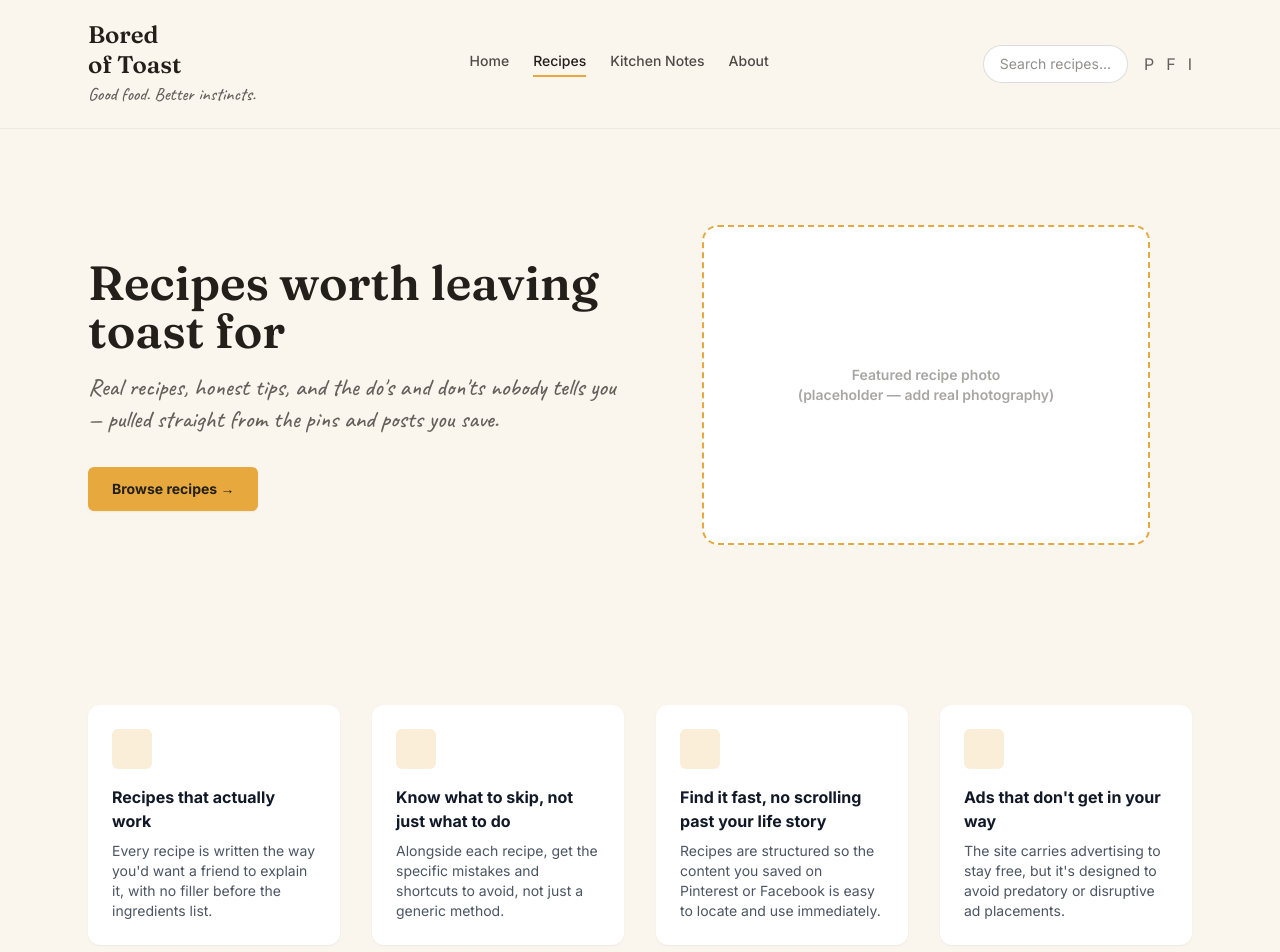
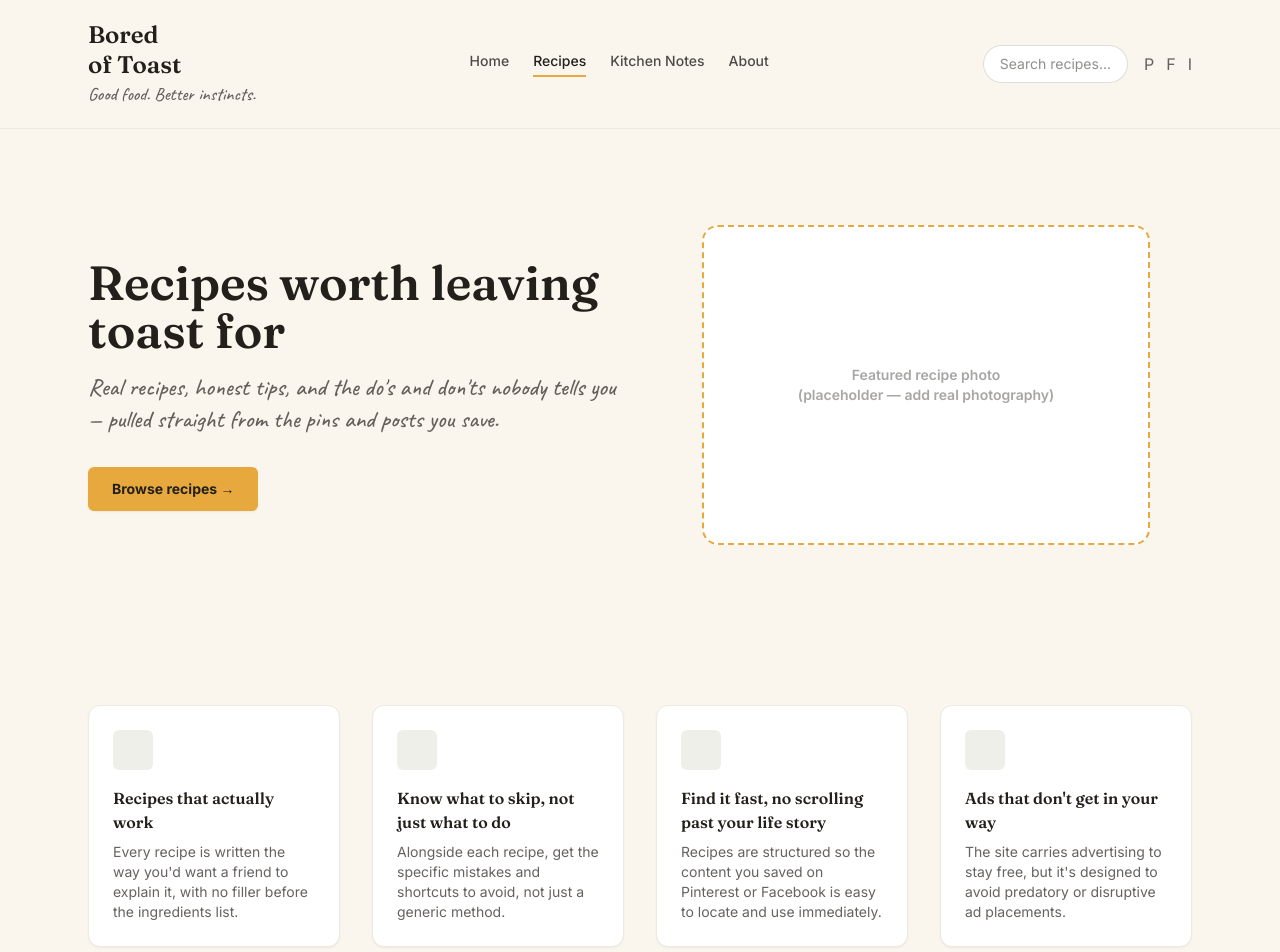
Before and after one commit to MatheusFerreira2004/bored-of-toast, a Next.js app: page / in a window 1280 px wide. Shown: the top 952 px of the page. Built offline with nearby package versions, Linux system fonts and the light colour scheme.

Commit message:
style: update value props section to cream/ink/sage palette and serif headings

```diff
--- a/components/ValueProps.tsx
+++ b/components/ValueProps.tsx
@@ -1,5 +1,6 @@
 // Content pillars (recipes; do/don't tips) are Supplied. Specific phrasing below
 // is Proposed and should be validated once real reader feedback is available.
+// Visual styling updated to match the new cream/ink/mustard/sage design reference.
 const valueProps = [
   {
     title: "Recipes that actually work",
@@ -24,12 +25,15 @@ export default function ValueProps() {
     <section className="mx-auto max-w-6xl px-6 py-16">
       <div className="grid gap-8 sm:grid-cols-2 lg:grid-cols-4">
         {valueProps.map((item) => (
-          <div key={item.title} className="rounded-xl bg-white p-6 shadow-sm">
-            <div className="mb-4 h-10 w-10 rounded-md bg-brand-mustard/20" />
-            <h3 className="mb-2 text-base font-bold text-gray-900">
+          <div
+            key={item.title}
+            className="rounded-xl border border-brand-tag bg-white p-6 shadow-sm"
+          >
+            <div className="mb-4 h-10 w-10 rounded-md bg-brand-sage/20" />
+            <h3 className="mb-2 font-serif text-base font-semibold text-brand-ink">
               {item.title}
             </h3>
-            <p className="text-sm text-gray-600">{item.body}</p>
+            <p className="text-sm text-brand-ink/70">{item.body}</p>
           </div>
         ))}
       </div>
```
